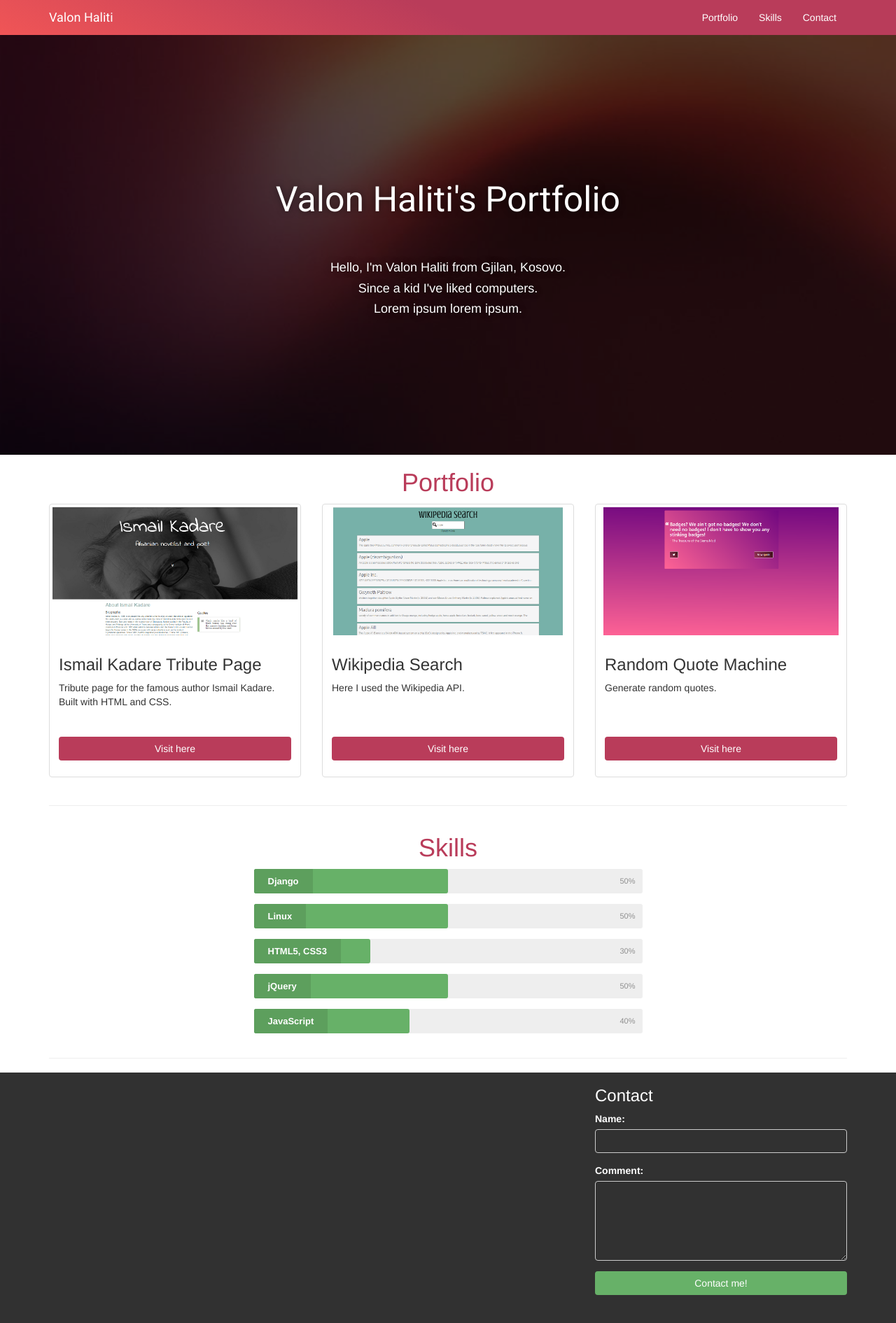
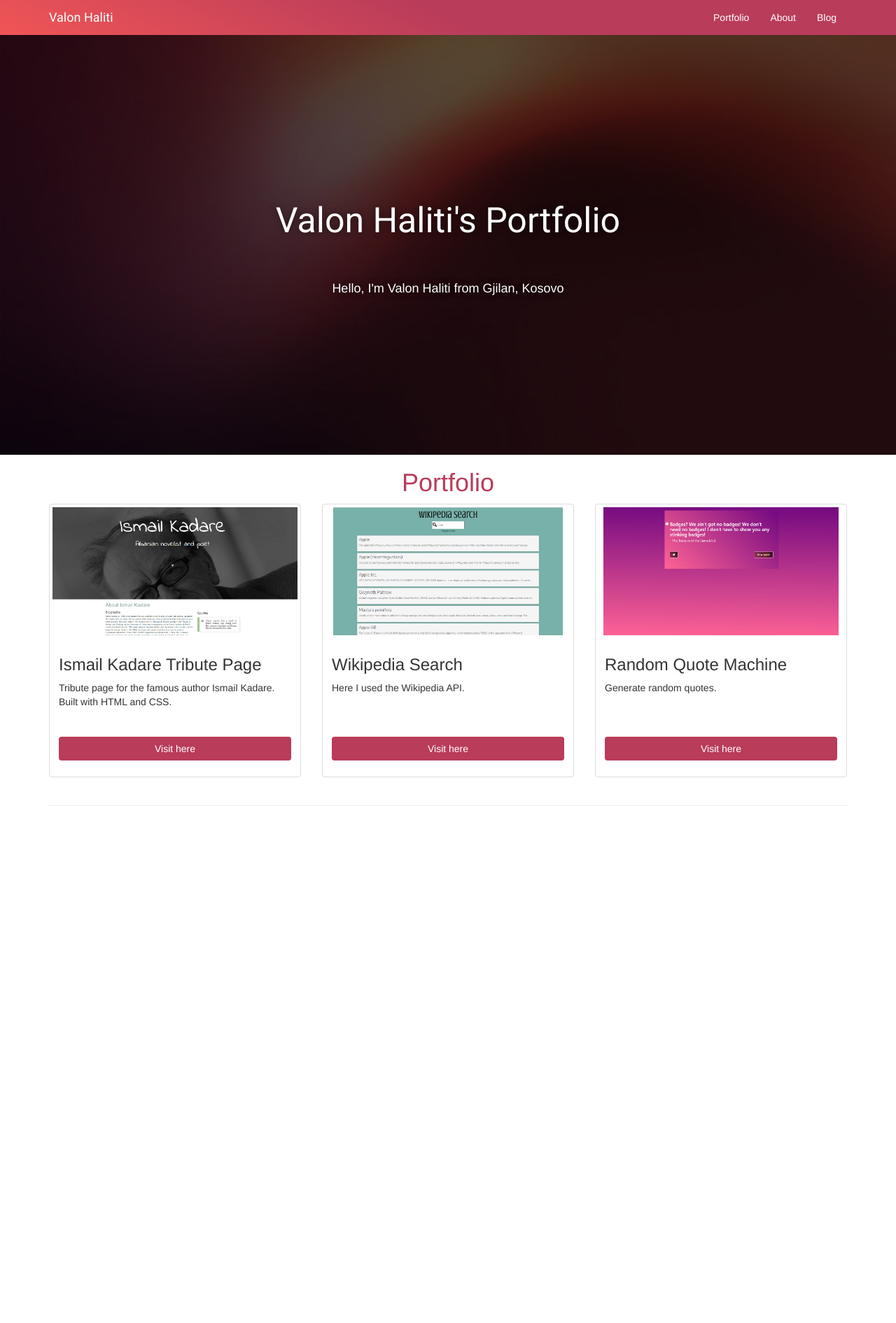
Before and after one commit to valonhaliti/valonhaliti.github.io, a Jekyll site: the page portfolio/index.html, which Jekyll copies as it is, in a window 1280 px wide. Shown: the whole page at 70% size. Built offline with Jekyll 4.4.1, drawn with Linux system fonts in a browser that asks for light colours; nearby versions of some CDN libraries; after the commit the page ends 1172 px from its top, so only the background shows below that.

Commit message:
update portfolio

```diff
--- a/portfolio/css/style.css
+++ b/portfolio/css/style.css
@@ -74,96 +74,3 @@
 .visit-button {
         background-color: #b93c5a;
 }
-#about {
-    padding-bottom: 40px;
-    color: white;
-    background-color: #313131;
-}
-.form-control {
-    background-color: transparent;
-}
-.contact-button {
-    box-shadow: none;
-    transition: box-shadow 1s;
-}
-.contact-button:hover, .contact-button:focus {
-    -webkit-box-shadow: 1px -5px 32px 0px rgba(255,255,255,1);
-    -moz-box-shadow: 1px -5px 32px 0px rgba(255,255,255,1);
-    box-shadow: 1px -5px 32px 0px rgba(255,255,255,1);
-    color: white;
-    outline: none;
-}
-
-
-
-.skillbar {
-    position:relative;
-    display:block;
-    margin-bottom:15px;
-    width:100%;
-    background:#eee;
-    height:35px;
-    border-radius:3px;
-    -moz-border-radius:3px;
-    -webkit-border-radius:3px;
-    -webkit-transition:0.4s linear;
-    -moz-transition:0.4s linear;
-    -ms-transition:0.4s linear;
-    -o-transition:0.4s linear;
-    transition:0.4s linear;
-    -webkit-transition-property:width, background-color;
-    -moz-transition-property:width, background-color;
-    -ms-transition-property:width, background-color;
-    -o-transition-property:width, background-color;
-    transition-property:width, background-color;
-}
-
-.skillbar-title {
-    position:absolute;
-    top:0;
-    left:0;
-    font-weight:bold;
-    font-size:13px;
-    color:#fff;
-    background:#6adcfa;
-    -webkit-border-top-left-radius:3px;
-    -webkit-border-bottom-left-radius:4px;
-    -moz-border-radius-topleft:3px;
-    -moz-border-radius-bottomleft:3px;
-    border-top-left-radius:3px;
-    border-bottom-left-radius:3px;
-}
-
-.skillbar-title span {
-    display:block;
-    background:rgba(0, 0, 0, 0.1);
-    padding:0 20px;
-    height:35px;
-    line-height:35px;
-    -webkit-border-top-left-radius:3px;
-    -webkit-border-bottom-left-radius:3px;
-    -moz-border-radius-topleft:3px;
-    -moz-border-radius-bottomleft:3px;
-    border-top-left-radius:3px;
-    border-bottom-left-radius:3px;
-}
-
-.skillbar-bar {
-    height:35px;
-    width:0px;
-    background:#6adcfa;
-    border-radius:3px;
-    -moz-border-radius:3px;
-    -webkit-border-radius:3px;
-}
-
-.skill-bar-percent {
-    position:absolute;
-    right:10px;
-    top:0;
-    font-size:11px;
-    height:35px;
-    line-height:35px;
-    color:#444;
-    color:rgba(0, 0, 0, 0.4);
-}
--- a/portfolio/index.html
+++ b/portfolio/index.html
@@ -26,8 +26,10 @@
         <div class="collapse navbar-collapse nav-main-menu" id="bs-example-navbar-collapse-1">
             <ul class="nav navbar-nav navbar-right">
                 <li><a href="#portfolio">Portfolio</a></li>
-                <li><a href="#skills">Skills</a></li>
-                <li><a href="#about">Contact</a></li>
+                <li>
+                    <a href="/about">About</a>
+                </li>
+                <li><a href="/">Blog</a></li>
             </ul>
         </div>
     </div>
@@ -39,9 +41,7 @@
         <div class="hero">
            <div class="hero-body">
                <h1>Valon Haliti's Portfolio</h1><br/> <br/>
-               <h4>Hello, I'm Valon Haliti from Gjilan, Kosovo.</h4>
-               <h4>Since a kid I've liked computers.</h4>
-               <h4>Lorem ipsum lorem ipsum.</h4>
+               <h4>Hello, I'm Valon Haliti from Gjilan, Kosovo</h4>
            </div>
         </div>
     </div>
@@ -88,62 +88,10 @@
 
 
 
-<span id="skills"></span>
-<div class="container skills">
-    <h1>Skills</h1>
-    <div class="row">
-        <div class="col-md-6 col-md-offset-3">
-            <div class="skillbar clearfix " data-percent="50%">
-                <div class="skillbar-title" style="background: #67b168;"><span>Django</span></div>
-                <div class="skillbar-bar" style="background: #67b168;"></div>
-                <div class="skill-bar-percent">50%</div>
-            </div>
-            <div class="skillbar clearfix " data-percent="50%">
-                <div class="skillbar-title" style="background: #67b168;"><span>Linux</span></div>
-                <div class="skillbar-bar" style="background: #67b168;"></div>
-                <div class="skill-bar-percent">50%</div>
-            </div>
-            <div class="skillbar clearfix " data-percent="30%">
-                <div class="skillbar-title" style="background: #67b168;"><span>HTML5, CSS3</span></div>
-                <div class="skillbar-bar" style="background: #67b168;"></div>
-                <div class="skill-bar-percent">30%</div>
-            </div>
-            <div class="skillbar clearfix " data-percent="50%">
-                <div class="skillbar-title" style="background: #67b168;"><span>jQuery</span></div>
-                <div class="skillbar-bar" style="background: #67b168;"></div>
-                <div class="skill-bar-percent">50%</div>
-            </div>
-            <div class="skillbar clearfix " data-percent="40%">
-                <div class="skillbar-title" style="background: #67b168;"><span>JavaScript</span></div>
-                <div class="skillbar-bar" style="background: #67b168;"></div>
-                <div class="skill-bar-percent">40%</div>
-            </div>
-        </div>
-    </div>
-    <hr>
-</div>
 
 
-<span id="about"></span>
-<div id="about">
-<div class="container">
-    <div class="row">
-        <div class="col-md-8">
-        </div>
-        <div class="col-md-4">
-            <h3>Contact</h3>
-            <div class="form-group">
-                <label for="usr">Name:</label>
-                <input type="text" class="form-control" id="usr">
-            </div>
-            <div class="form-group">
-                <label for="comment">Comment:</label>
-                <textarea class="form-control"  rows="5" id="comment"></textarea>
-            </div>
-            <button type="button" class="btn btn-block contact-button" onclick="location.reload();">Contact me!</button>
-        </div>
-    </div>
-</div>
+
+
 </div>
 <script src="https://ajax.googleapis.com/ajax/libs/jquery/3.1.0/jquery.min.js"></script>
 <script src="https://maxcdn.bootstrapcdn.com/bootstrap/3.3.7/js/bootstrap.min.js" integrity="sha384-Tc5IQib027qvyjSMfHjOMaLkfuWVxZxUPnCJA7l2mCWNIpG9mGCD8wGNIcPD7Txa" crossorigin="anonymous"></script>
```
